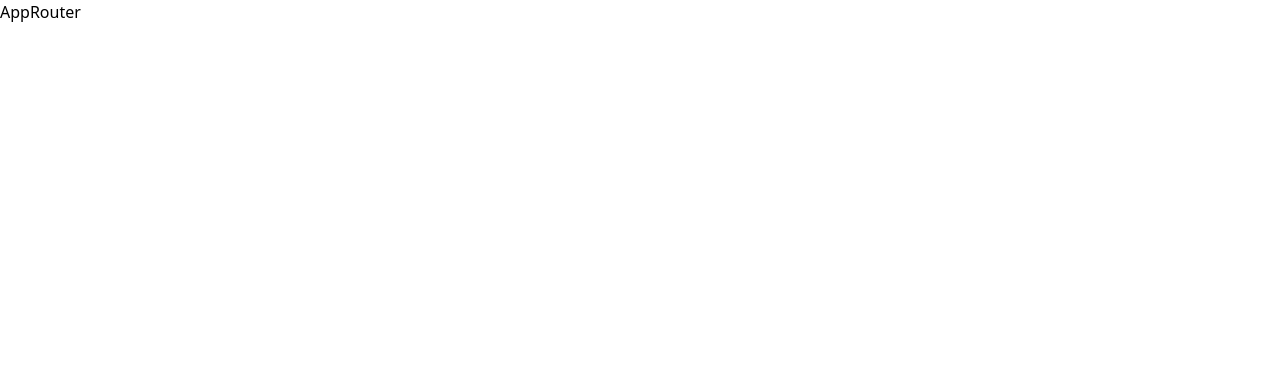
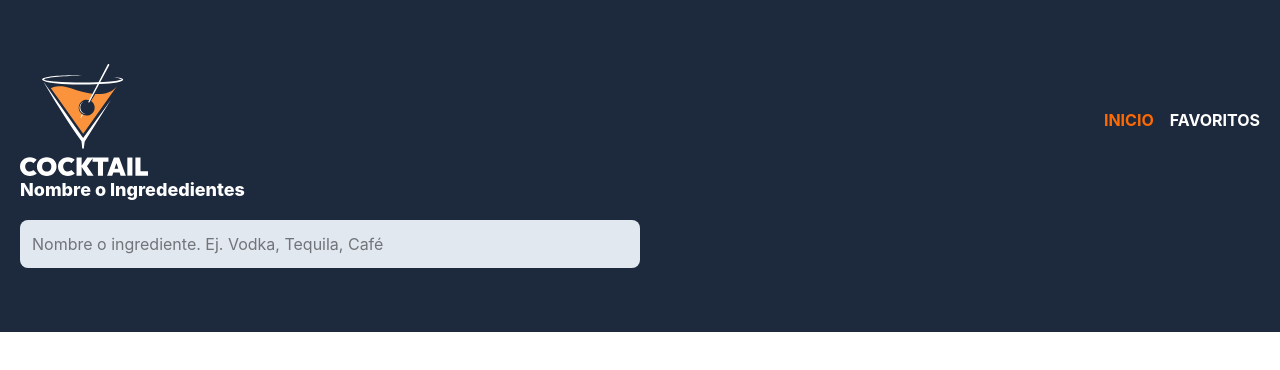
Before and after one commit to thonyrm/drink_project, a React (Vite) app: page / in a window 1280 px wide. Shown: the top 370 px of the page. Built offline with nearby package versions, Linux system fonts and the light colour scheme.

Commit message:
Config routes

```diff
--- a/src/components/Header.tsx
+++ b/src/components/Header.tsx
@@ -1,8 +1,52 @@
+import { useMemo } from "react";
+import { NavLink, useLocation } from "react-router-dom";
 
 export default function Header() {
+    const {pathname} = useLocation()
+
+    const isHome= useMemo(() => pathname === '/' ,[pathname])
+    console.log(isHome)
+
     return (
-        <div>
-            Header
-        </div>
+
+        <header className="bg-slate-800">
+            <div className="mx-auto container px-5 py-16">
+                <div className="flex justify-between items-center">
+                    <div>
+                        <img className="w-32" src="/logo.svg" alt="logotipo" />
+                    </div>
+                    <nav className="flex gap-4">
+                        <NavLink
+                            className= {({isActive}) => isActive ? "text-orange-500 uppercase font-bold" : "text-white uppercase font-bold"}
+                            to='/'
+
+                        >Inicio</NavLink>
+                        <NavLink
+                            className= {({isActive}) => isActive ? "text-orange-500 uppercase font-bold" : "text-white uppercase font-bold"}
+                            to='/favoritos'
+                        >Favoritos</NavLink>
+                    </nav>
+                </div>
+                {isHome && (
+                    <form
+                        className="md:w-1/2 2xl:w-1/3"
+                    >
+                        <div className="space-y-4">
+                            <label
+                                htmlFor="ingridient"
+                                className="block text-white font-extrabold text-lg"
+                            >Nombre o Ingrededientes</label>
+                            <input
+                                id="ingridient"
+                                type="text"
+                                name="ingridient"
+                                className="p-3 w-full rounded-lg bg-slate-200 focus:outline-none"
+                                placeholder="Nombre o ingrediente. Ej. Vodka, Tequila, Café"
+                            />
+                        </div>
+                    </form>
+                )}
+            </div>
+        </header>
     )
 }
--- a/src/layouts/Layout.tsx
+++ b/src/layouts/Layout.tsx
@@ -1,8 +1,13 @@
+import { Outlet } from "react-router-dom";
+import Header from "../components/Header";
 
 export default function Layout() {
     return (
-        <div>
-            Layout
-        </div>
+        <>
+            <Header/>
+            <main className="container mx-auto py-16">
+                <Outlet/>
+            </main>
+        </>
     )
 }
--- a/src/main.tsx
+++ b/src/main.tsx
@@ -1,8 +1,7 @@
 import { StrictMode } from 'react'
 import { createRoot } from 'react-dom/client'
 import './index.css'
-import AppRouter from './routes/router'
-
+import AppRouter from './router'
 
 createRoot(document.getElementById('root')!).render(
   <StrictMode>
--- /dev/null
+++ b/src/router.tsx
@@ -0,0 +1,17 @@
+import { BrowserRouter, Route, Routes } from "react-router-dom";
+import IndexPage from "./views/IndexPage";
+import FavoritesPage from "./views/FavoritesPage";
+import Layout from "./layouts/Layout";
+
+export default function AppRouter() {
+    return (
+        <BrowserRouter>
+            <Routes>
+                <Route element={<Layout/>} >
+                    <Route path="/" element={<IndexPage/>} index/>
+                    <Route path="/favoritos" element={<FavoritesPage/>}/>
+                </Route>
+            </Routes>
+        </BrowserRouter>
+    )
+}
--- a/src/routes/router.tsx
+++ /dev/null
@@ -1,8 +0,0 @@
-
-export default function AppRouter() {
-    return (
-        <div>
-            AppRouter
-        </div>
-    )
-}
--- a/src/views/IndexPage.tsx
+++ b/src/views/IndexPage.tsx
@@ -1,8 +1,9 @@
+import Header from "../components/Header";
 
 export default function IndexPage() {
     return (
-        <div>
+        <>
 
-        </div>
+        </>
     )
 }
```
Also changed, not shown: package.json (+7 -7 lines), public/bg.jpg (added), public/logo.svg (added).
